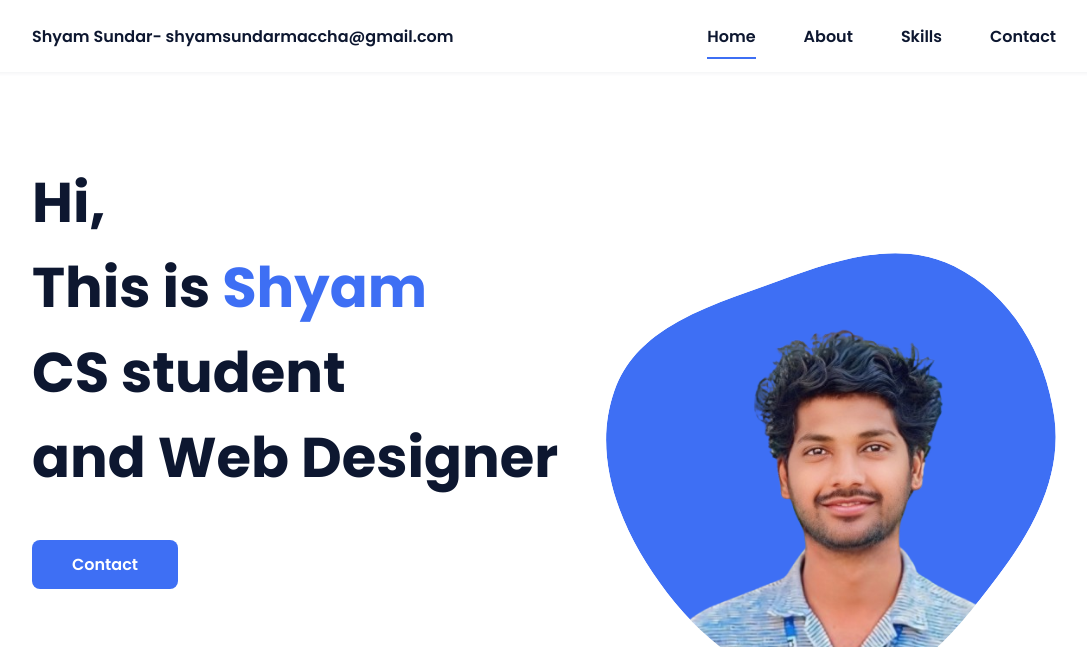
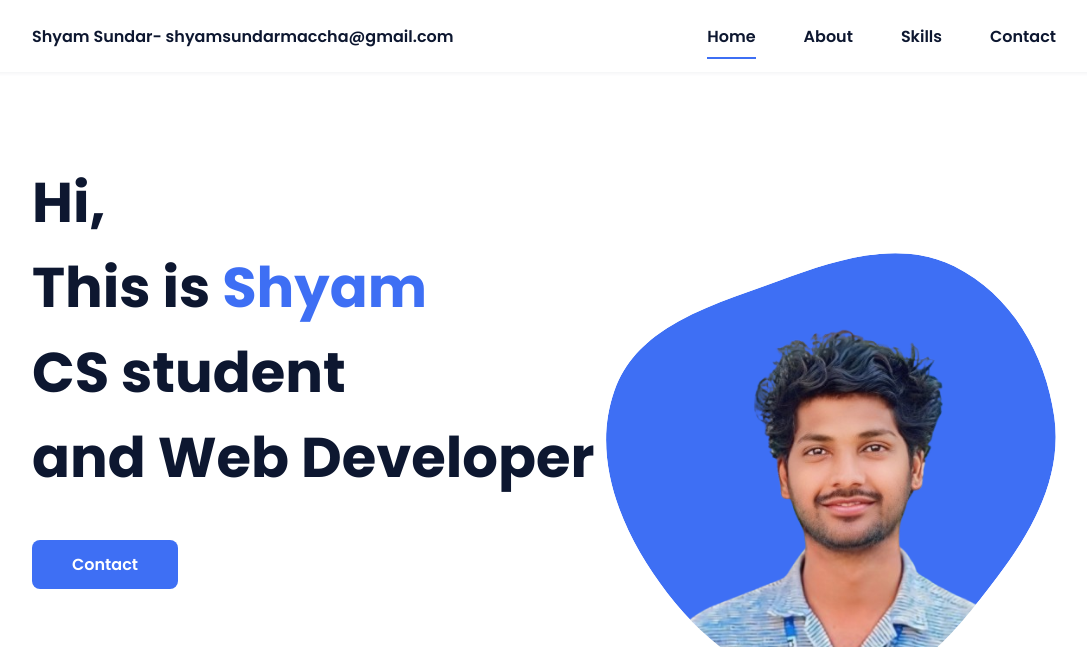
Before and after one commit to Shyamsundar0077/shyam-portfolio, a plain HTML site: page index.html in a window 1280 px wide. Shown: the top 647 px of the page, without its empty margins (96-1183 px from the left). Drawn offline with nearby package versions, Linux system fonts and the light colour scheme; a script that the page names is missing.

Commit message:
Update index.html

```diff
--- a/index.html
+++ b/index.html
@@ -42,7 +42,7 @@
             <!--===== HOME =====-->
             <section class="home bd-grid" id="home">
                 <div class="home__data">
-                    <h1 class="home__title">Hi,<br>This is <span class="home__title-color">Shyam</span><br> CS student <br>and Web Designer </h1>
+                    <h1 class="home__title">Hi,<br>This is <span class="home__title-color">Shyam</span><br> CS student <br>and Web Developer </h1>
 
                     <a href="#contact" class="button">Contact</a>
                 </div>
```
